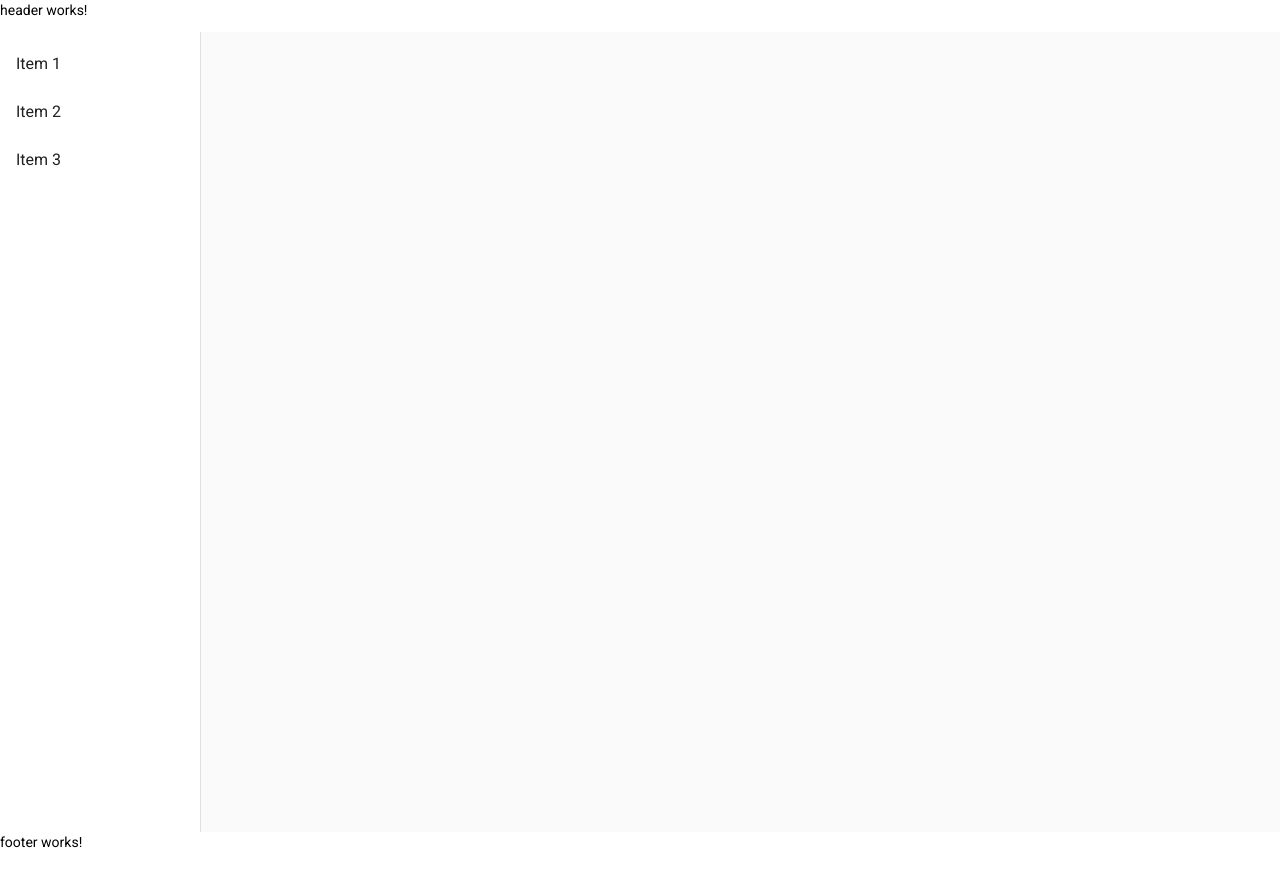
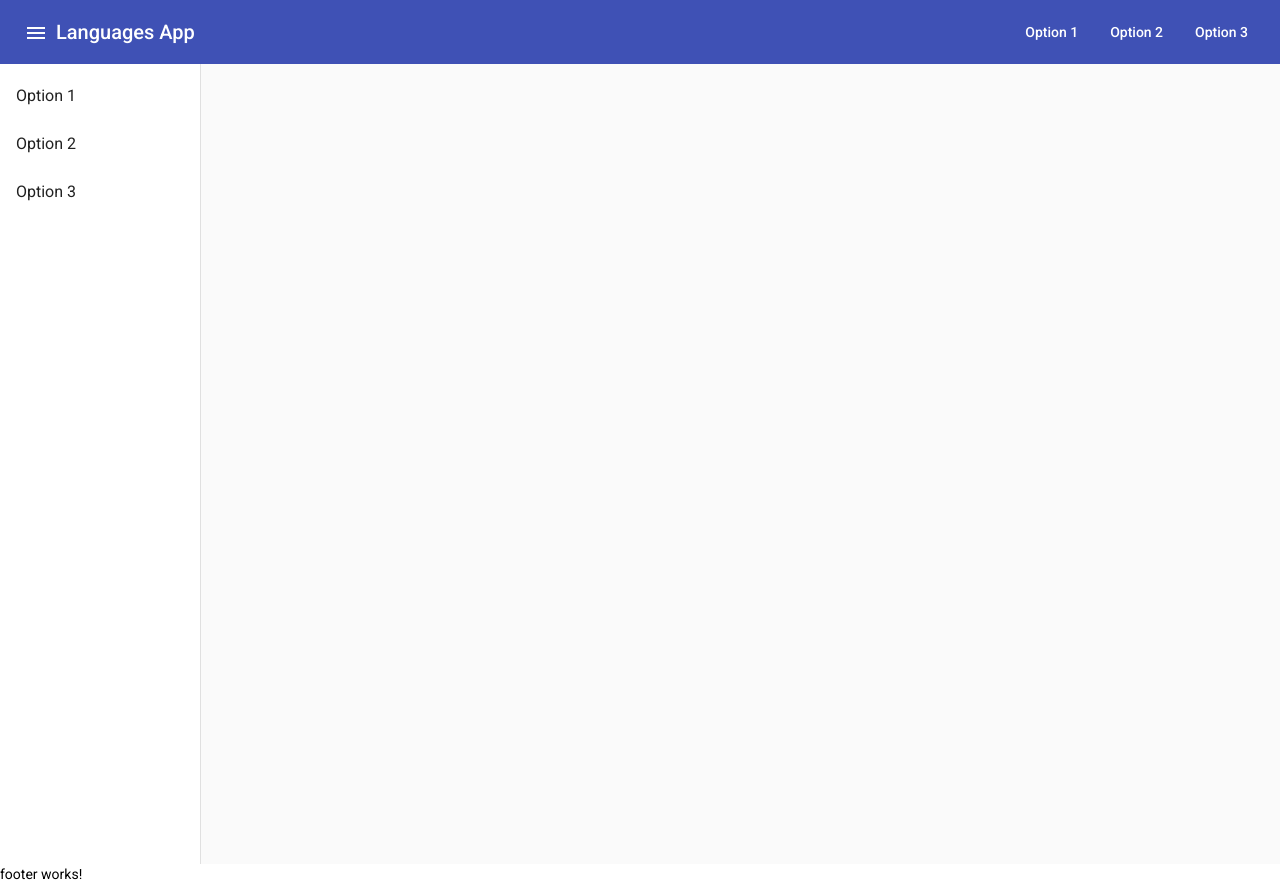
Before and after one commit to diprefranco/languages-app-front, an Angular app: page / in a window 1280 px wide. Before the commit the page ends 852 px from the top, so only its background shows below. Built offline with nearby package versions, Linux system fonts and the light colour scheme.

Commit message:
Layout, header: add material toolbar.

```diff
--- a/src/app/layout/header/header.component.css
+++ b/src/app/layout/header/header.component.css
@@ -0,0 +1,8 @@
+.toolbar-spacer {
+  flex: 1 1 auto;
+}
+
+a {
+  color: #fff;
+  text-decoration: none;
+}
--- a/src/app/layout/header/header.component.html
+++ b/src/app/layout/header/header.component.html
@@ -1 +1,15 @@
-<p>header works!</p>
+<mat-toolbar color="primary">
+
+  <button mat-icon-button>
+    <mat-icon>menu</mat-icon>
+  </button>
+
+  <a href="/">{{appName}}</a>
+
+  <span class="toolbar-spacer"></span>
+
+  <button mat-button>Option 1</button>
+  <button mat-button>Option 2</button>
+  <button mat-button>Option 3</button>
+
+</mat-toolbar>
--- a/src/app/layout/header/header.component.ts
+++ b/src/app/layout/header/header.component.ts
@@ -6,6 +6,7 @@ import { Component, OnInit } from '@angular/core';
   styleUrls: ['./header.component.css']
 })
 export class HeaderComponent implements OnInit {
+  appName = 'Languages App';
 
   constructor() { }
 
--- a/src/app/layout/sidebar/sidebar.component.html
+++ b/src/app/layout/sidebar/sidebar.component.html
@@ -1,5 +1,5 @@
 <mat-list role="list" class="sidebar">
-  <mat-list-item role="listitem">Item 1</mat-list-item>
-  <mat-list-item role="listitem">Item 2</mat-list-item>
-  <mat-list-item role="listitem">Item 3</mat-list-item>
+  <mat-list-item role="listitem">Option 1</mat-list-item>
+  <mat-list-item role="listitem">Option 2</mat-list-item>
+  <mat-list-item role="listitem">Option 3</mat-list-item>
 </mat-list>
```
Also changed, not shown: src/app/layout/layout.module.ts (+7 -1 lines).
